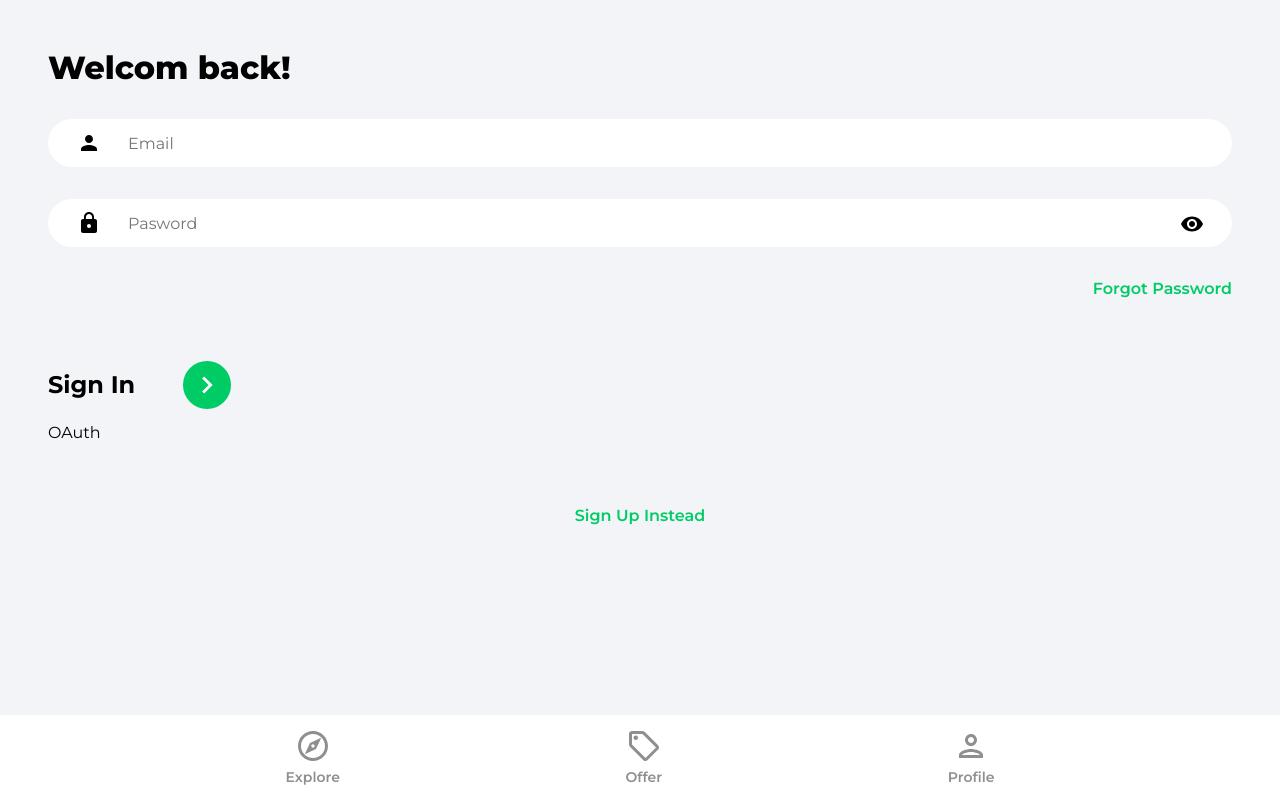
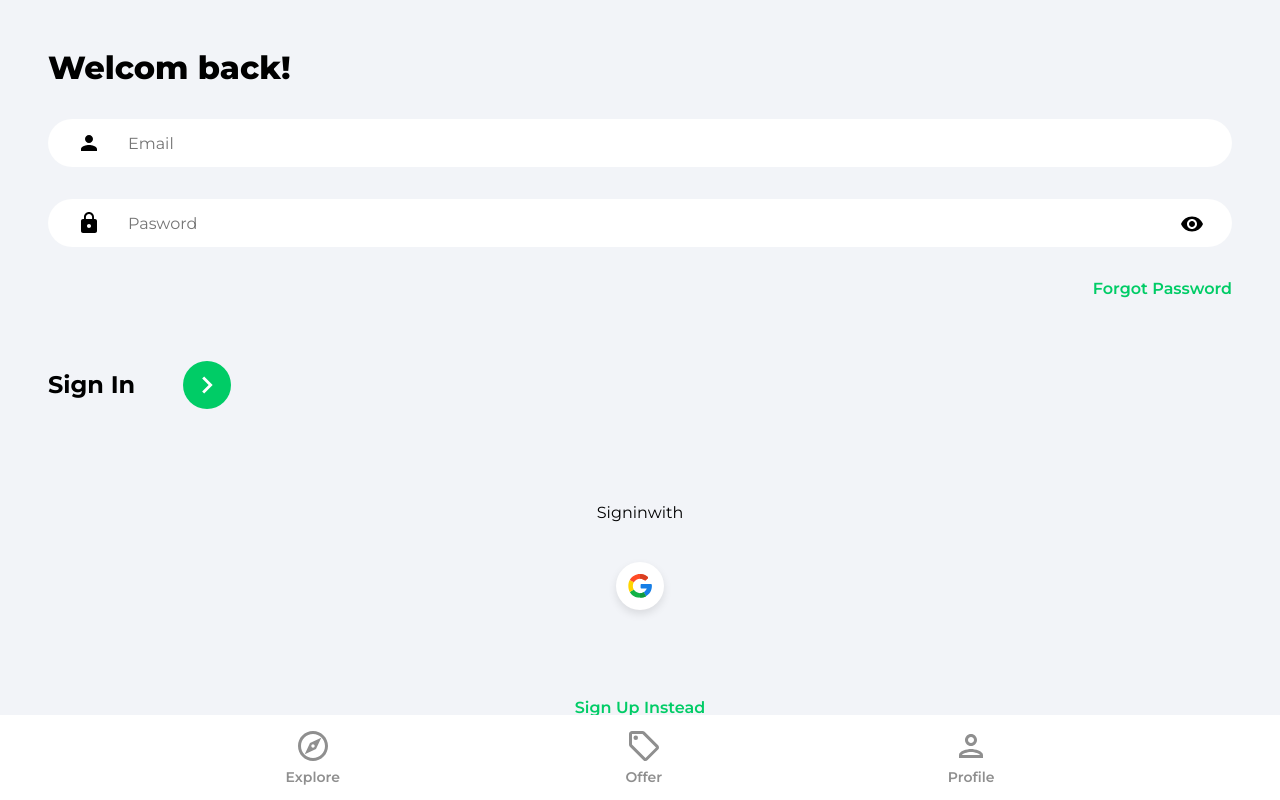
Before and after one commit to Georgefraiha/house-react, a React (Create React App) app: page /sign-in in a window 1280 px wide. Built offline with nearby package versions, Linux system fonts and the light colour scheme.

Commit message:
adding changes

```diff
--- a/src/components/OAuth.jsx
+++ b/src/components/OAuth.jsx
@@ -1,15 +1,46 @@
 import React from 'react'
-import {useLocaton, useNavigate} from 'react-router-dom'
+import {useLocation, useNavigate} from 'react-router-dom'
 import {getAuth, signInWithPopup, GoogleAuthProvider} from 'firebase/auth'
-import {doc, setDoc, getDoc} from 'firebase/firestore'
+import {doc, setDoc, getDoc, serverTimestamp} from 'firebase/firestore'
 import {db} from '../firebase.config'
 import {toast} from 'react-toastify'
 import googleIcon from '../assets/svg/googleIcon.svg'
 
 
 function OAuth() {
+    const navigate = useNavigate()
+    const location= useLocation()
+    const onGoogleClick = async () =>{
+        try {
+            const auth=getAuth()
+            const provider = new GoogleAuthProvider()
+            const result = await signInWithPopup(auth, provider)
+            const user= result.user
+            //check if user exists in the db
+            const docRef= doc(db, 'users', user.uid)
+            const docSnap= await getDoc(docRef)
+            if(!docSnap.exists()){
+                await setDoc(doc(db, 'users', user.uid), {
+                    name: user.displayName,
+                    email: user.email,
+                    timestamp: serverTimestamp
+                })
+            }
+            navigate('/')
+        } catch (error) {
+            toast.error('Could not authorized with Google')
+        }
+    }
   return (
-    <div>OAuth</div>
+    <div className='socialLogin'>
+    <p>Sign
+    {location.pathname === '/sign-up' ? 'up' : 'in'}
+    with </p>
+    <button className="socialIconDiv" onClick={onGoogleClick}>
+    <img className='socialIconImg' src={googleIcon} alt="" />
+    </button>
+
+    </div>
   )
 }
 
```
